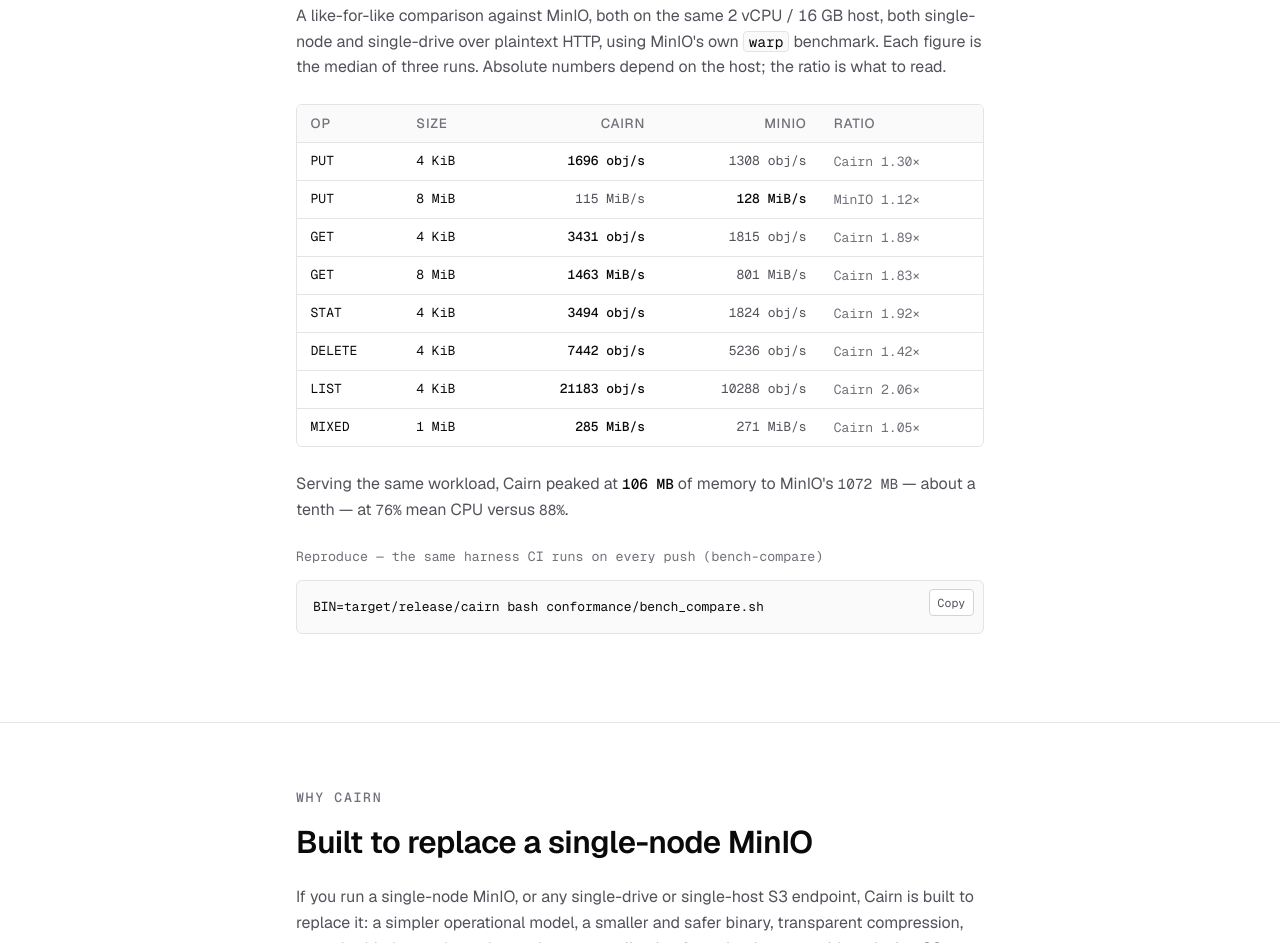
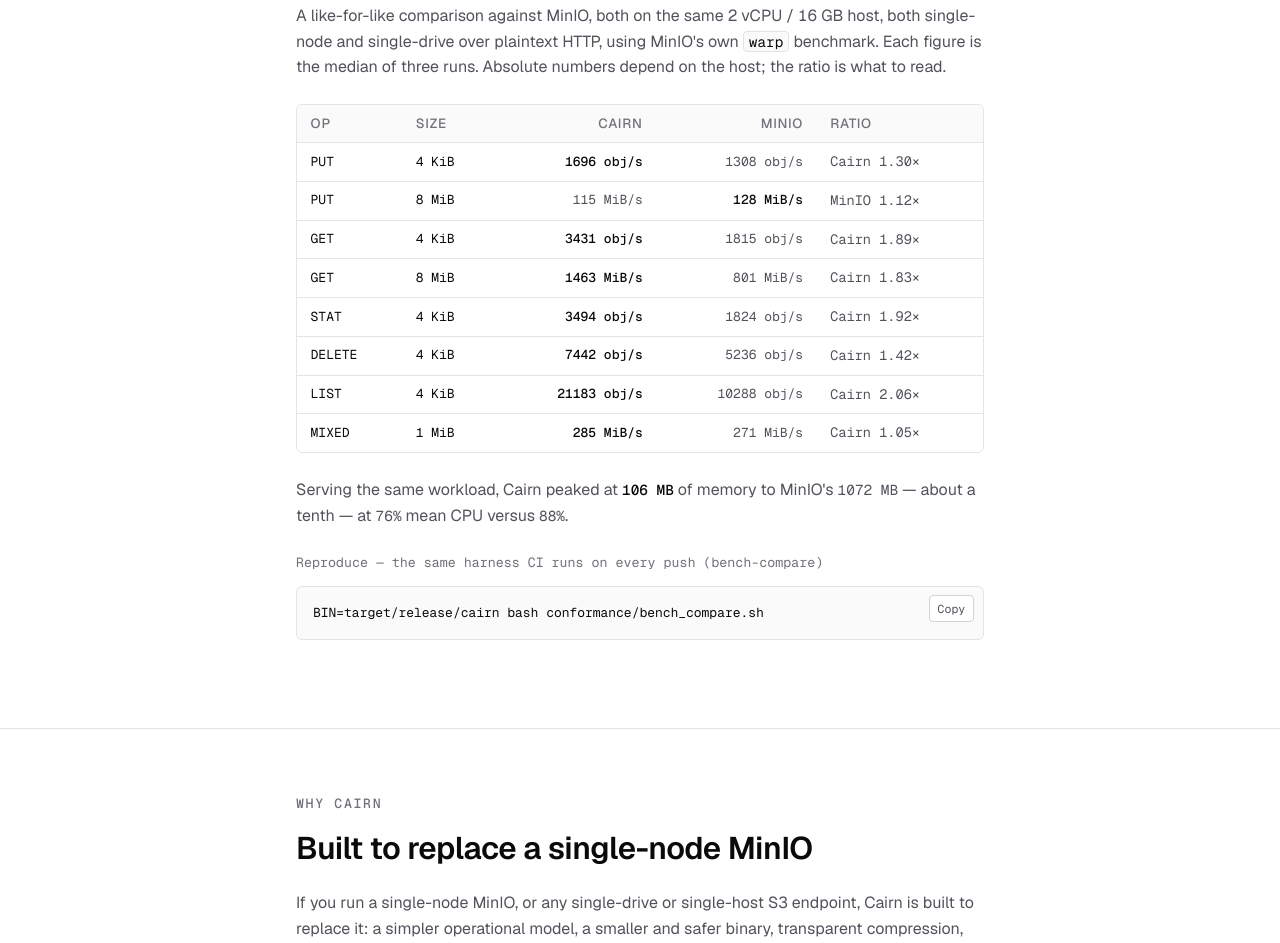
Before and after one commit to Harsh-2002/Cairn, an Astro site: page / in a window 1280 px wide. Shown: the part 2700-3643 px from the top of the page. Built offline with nearby package versions, Linux system fonts and the light colour scheme; Astro itself is replaced by a stand-in of ours.

Commit message:
fix(site): promote benchmark ratio to --fg-muted for legibility
The prose says "the ratio is what to read", but the ratio column was styled
with --fg-faint — which the token system reserves for non-essential metadata —
making the section's headline takeaway the lowest-contrast text on the page.
Promote it to --fg-muted (4.8:1 -> 7.7:1); the bolded winning throughput still
outranks it visually.

```diff
--- a/src/pages/index.astro
+++ b/src/pages/index.astro
@@ -418,8 +418,11 @@
     color: var(--fg-muted);
   }
   .bench .ratio {
-    color: var(--fg-faint);
-    font-size: 0.82rem;
+    /* The copy says "the ratio is what to read", so it earns --fg-muted (7.7:1),
+       not --fg-faint which the token system reserves for non-essential metadata.
+       The bolded winning throughput (.win) still outranks it. */
+    color: var(--fg-muted);
+    font-size: 0.85rem;
   }
 
   .scope,
```
